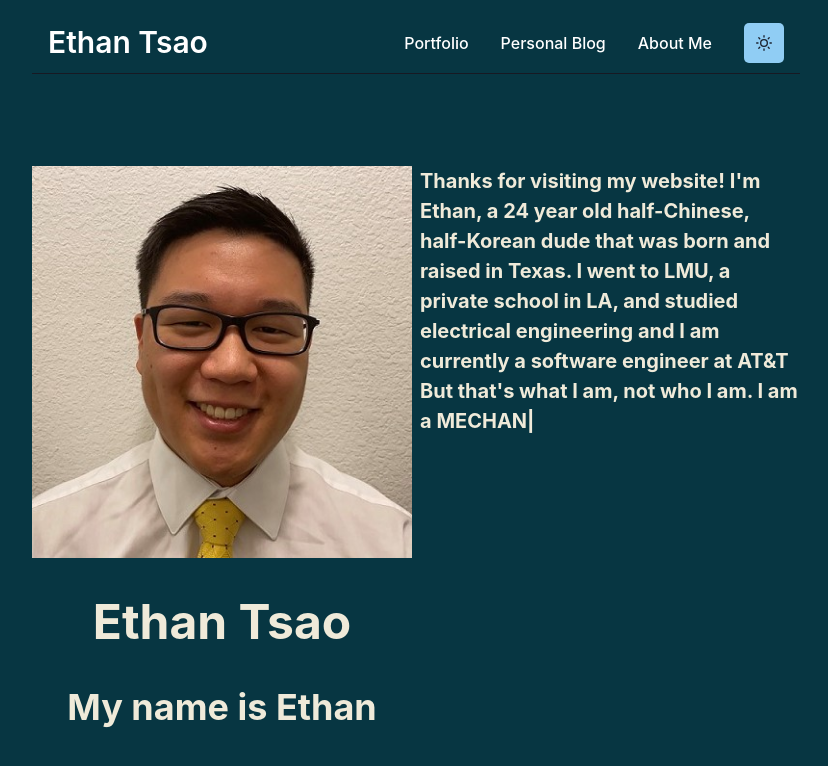
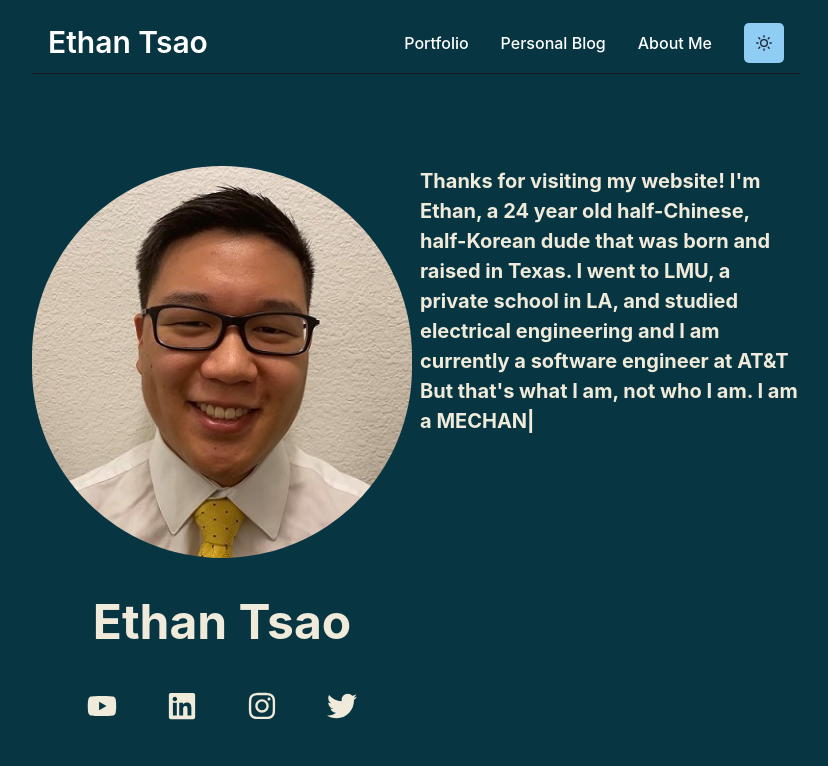
Before and after one commit to Ethan-Tsao/markdown-blog, a Next.js app: page /about in a window 1280 px wide. Shown: the top 766 px of the page, without its empty margins (224-1052 px from the left). Built offline with nearby package versions, Linux system fonts and the light colour scheme.

Commit message:
fixed card component links; added social icon buttons in about; added back button in book-blog slug

```diff
--- a/components/Card/index.tsx
+++ b/components/Card/index.tsx
@@ -51,7 +51,7 @@ const BlogCard: React.FC<IIPost> = ({ post }: IIPost) => {
           marginTop="5%"
         >
           <LinkBox>
-            <LinkOverlay href={`blog/${post.slug}`}>
+            <LinkOverlay href={`book-blog/${post.slug}`}>
               <Image
                 borderRadius="lg"
                 src={post.frontmatter.cover_image}
@@ -72,7 +72,7 @@ const BlogCard: React.FC<IIPost> = ({ post }: IIPost) => {
         marginRight={3}
       >
         <LinkBox>
-          <LinkOverlay href={`blog/${post.slug}`} color={mode}>
+          <LinkOverlay href={`book-blog/${post.slug}`} color={mode}>
             <Heading
               marginTop="1"
               textAlign={{ base: "center", md: "left" }}
--- a/pages/about.tsx
+++ b/pages/about.tsx
@@ -5,9 +5,12 @@ import {
   Text,
   Image,
   useColorModeValue,
+  IconButton,
 } from "@chakra-ui/react";
+import { FaYoutube, FaLinkedin, FaInstagram, FaTwitter } from "react-icons/fa";
 import Navbar from "components/Navbar";
 import Typed from "react-typed";
+import Link from "next/link";
 
 const About = () => {
   const mode = useColorModeValue("solarizedDark.600", "solarizedLight.500");
@@ -35,16 +38,44 @@ const About = () => {
           py={{ base: 15, md: 20 }}
           direction={{ base: "column", md: "row" }}
         >
-          <Stack flex={1} spacing={{ base: 5, md: 10 }} align={"center"}>
+          <Stack flex={1} spacing={{ base: 5, md: 10 }} align={"center"} mb={3}>
             <Box>
-              <Image src="images/about/img1.jpg" />
+              <Image src="images/about/img1.jpg" rounded="full" />
             </Box>
             <Heading size="2xl">
               <Text>Ethan Tsao</Text>
             </Heading>
-            <Heading>
-              <Text>My name is Ethan</Text>
-            </Heading>
+            <Stack direction={"row"} spacing={10}>
+              <a
+                target="_blank"
+                href="https://www.youtube.com/channel/UCOREnmPcCxJBGjsdko-6-YA"
+              >
+                <IconButton
+                  aria-label="Youtube Link"
+                  icon={<FaYoutube />}
+                  variant="transparent"
+                  fontSize="3xl"
+                />
+              </a>
+              <IconButton
+                aria-label="LinkedIn Link"
+                icon={<FaLinkedin />}
+                variant="transparent"
+                fontSize="3xl"
+              />
+              <IconButton
+                aria-label="Instagram Link"
+                icon={<FaInstagram />}
+                variant="transparent"
+                fontSize="3xl"
+              />
+              <IconButton
+                aria-label="Twitter Link"
+                icon={<FaTwitter />}
+                variant="transparent"
+                fontSize="3xl"
+              />
+            </Stack>
           </Stack>
           <Stack flex={1} align={"flex-start"}>
             <Heading textAlign="left" size={"md"} lineHeight={"1.5"}>
```
Also changed, not shown: pages/book-blog/[slug].tsx (+10 -1 lines).
